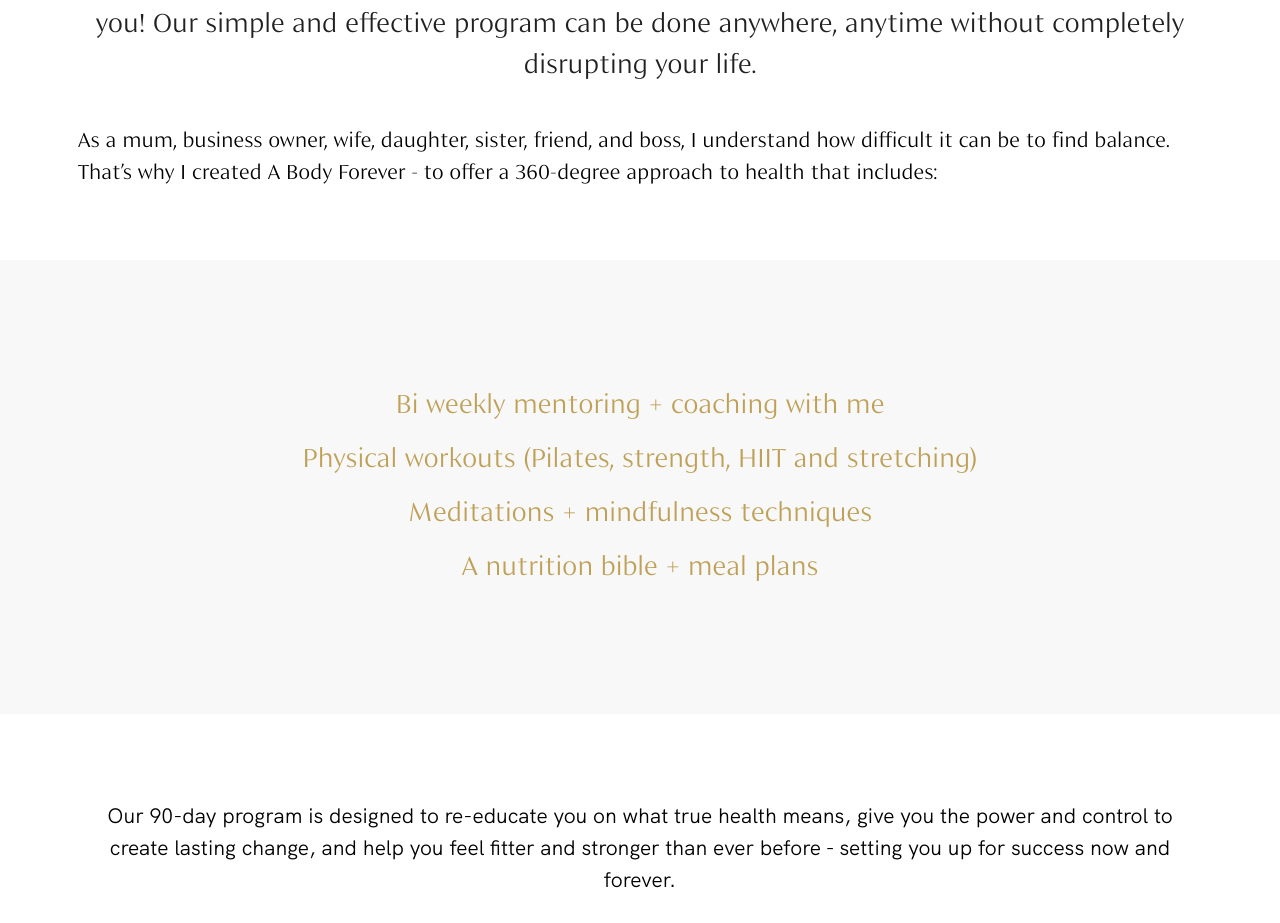
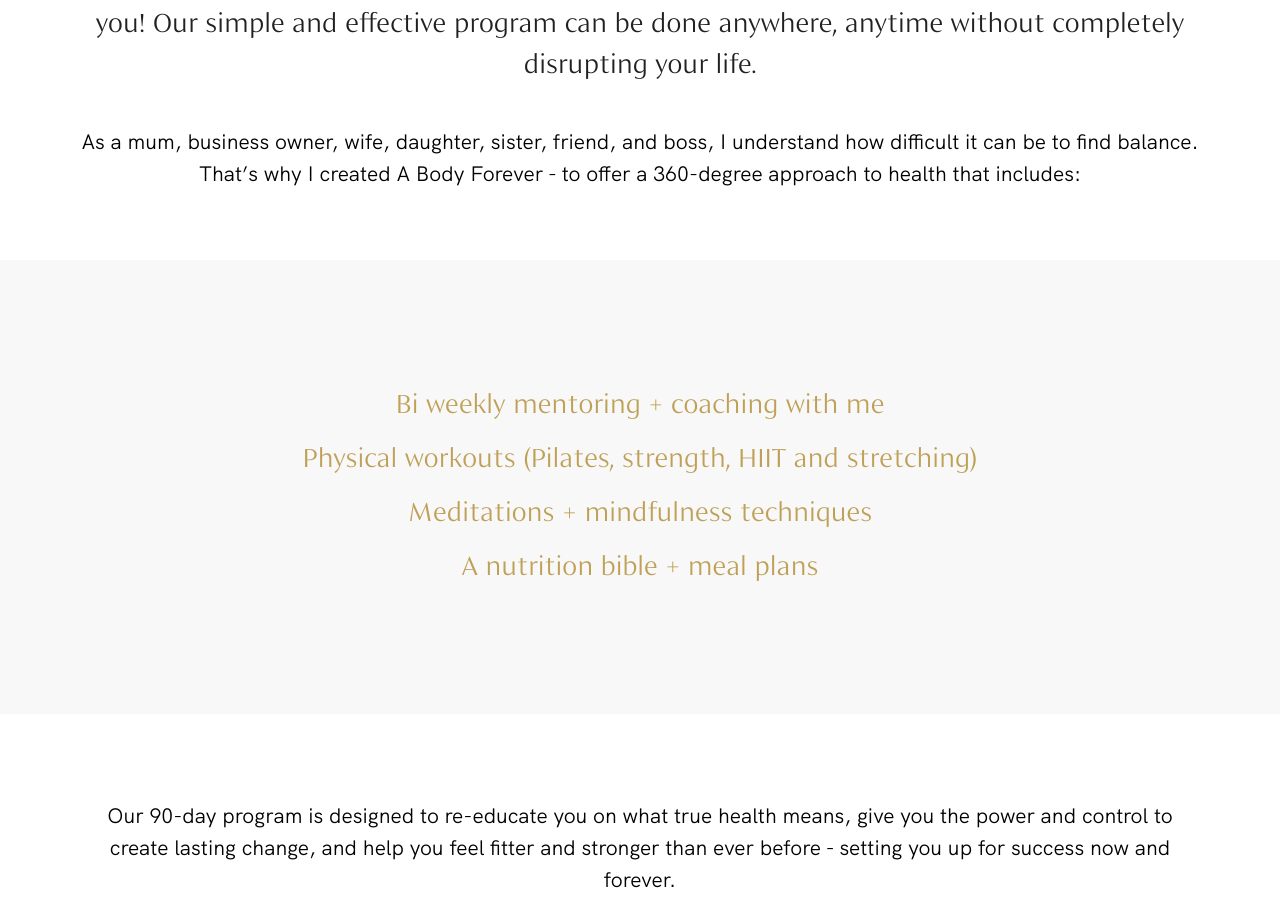
Before and after one commit to nzozor/abf, a Next.js app: page / in a window 1280 px wide. Shown: the part 1310-2233 px from the top of the page. Built offline with nearby package versions, Linux system fonts and the light colour scheme.

Commit message:
update copy

```diff
--- a/pages/index.tsx
+++ b/pages/index.tsx
@@ -67,7 +67,7 @@
               Are you a busy woman looking to feel happy, healthy, and more confident in both your body and mind? Look no further than A Body Forever - the online wellness platform designed for you! Our simple and effective program can be done anywhere, anytime without completely disrupting your life.
           </p>
 
-          <p className={`text-[21px]`}>As a mum, business owner, wife, daughter, sister, friend, and boss, I understand how difficult it can be to find balance. That’s why I created A Body Forever - to offer a 360-degree approach to health that includes:</p>
+          <p className={`grostek text-center text-[21px]`}>As a mum, business owner, wife, daughter, sister, friend, and boss, I understand how difficult it can be to find balance. That’s why I created A Body Forever - to offer a 360-degree approach to health that includes:</p>
 
       </div>
         <div className={`md:p-[119px]  mt-[71px] mb-[71px] z-10 w-full  font-mono text-sm lg:flex bg-abf-ligth-grey text-center justify-center`}>
```
